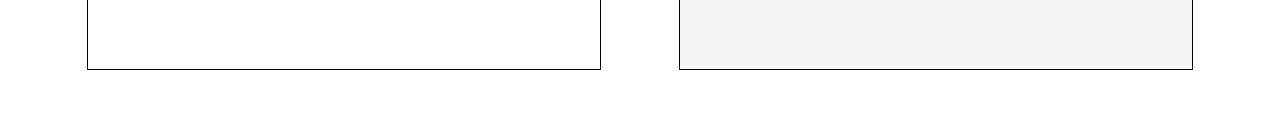
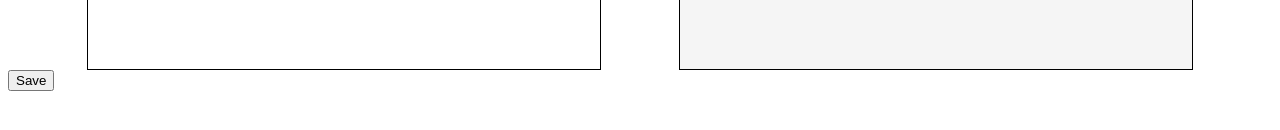
Before and after one commit to DanFogelberg/Antics-Editor, a React (Vite) app: page / in a window 1280 px wide. Shown: the part 500-630 px from the top of the page. Built offline with nearby package versions, Linux system fonts and the light colour scheme.

Commit message:
Button component added

```diff
--- a/src/App.tsx
+++ b/src/App.tsx
@@ -2,6 +2,7 @@ import { useState } from "react";
 import styled from "styled-components";
 import { Editor } from "./components/Editor/Editor.tsx";
 import { Preview } from "./components/Preview/Preview.tsx";
+import { Button } from "./components/Button/Button.tsx";
 //Bugg som gör att vi inte kan ha .tsx filer i import. Ändra i import package.json filen för att lösa detta.
 
 const ContentWrapper = styled.div`
@@ -23,6 +24,11 @@ function App() {
         <Editor setText={updateText} />
         <Preview text={text} />
       </ContentWrapper>
+      <Button
+        handleClick={() => console.log("hej")}
+        className="hej"
+        text="Save"
+      />
     </div>
   );
 }
--- /dev/null
+++ b/src/components/Button/Button.tsx
@@ -0,0 +1,13 @@
+type ButtonProps = {
+  handleClick: Function;
+  className: string;
+  text: string;
+};
+
+export const Button = (props: ButtonProps) => {
+  return (
+    <button className={props.className} onClick={props.handleClick}>
+      {props.text}
+    </button>
+  );
+};
```
Also changed, not shown: src/components/Button/Button.css (added).
